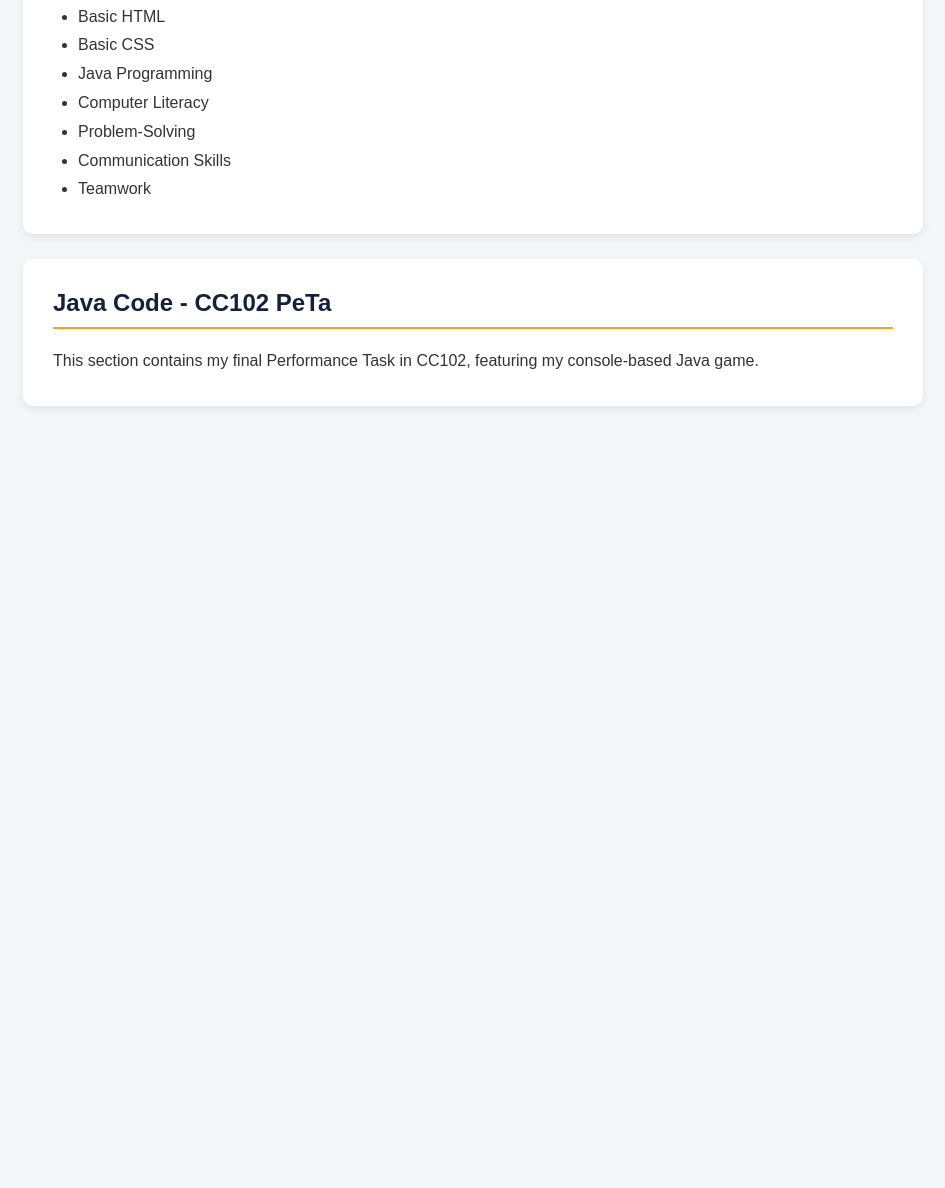
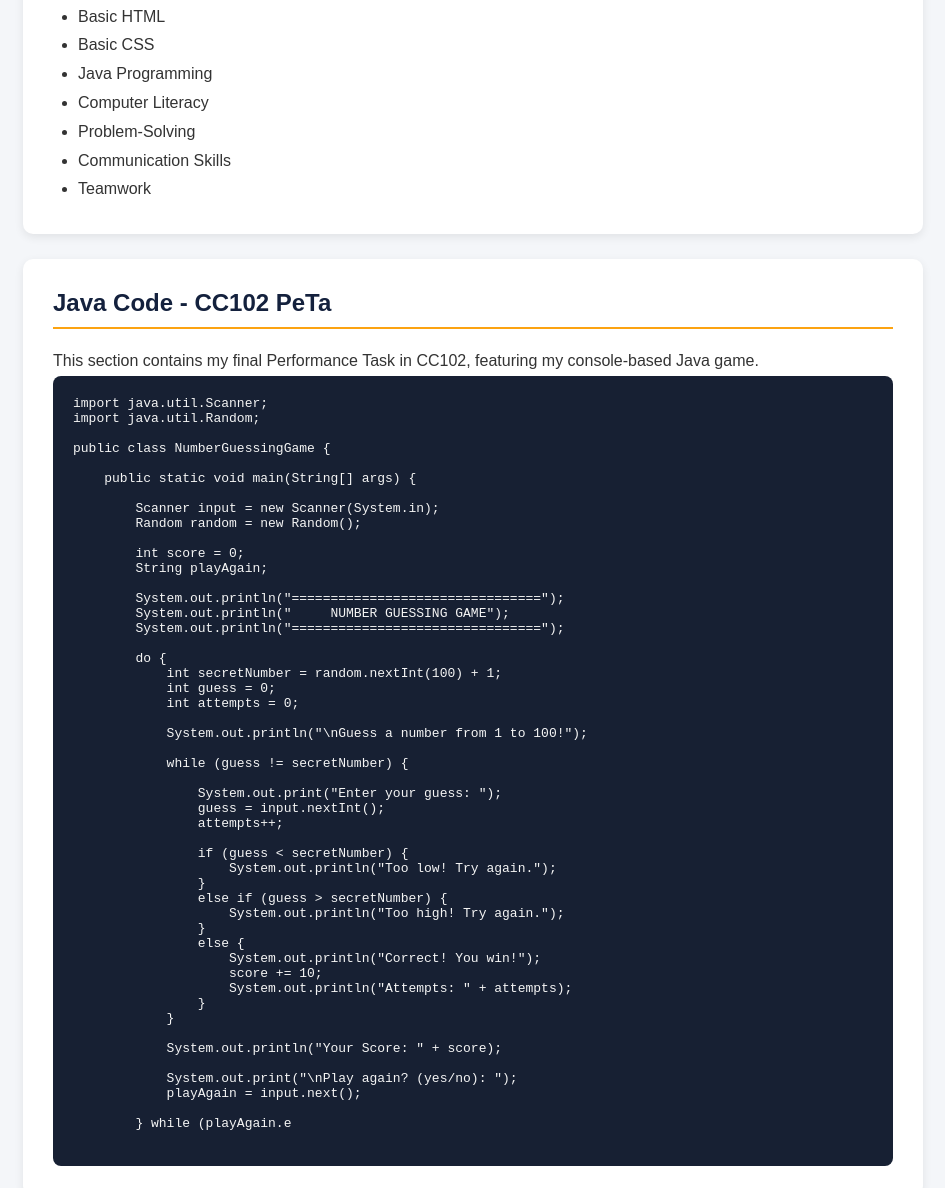
Before and after one commit to dotimasroanie500-sudo/Porfolio-, a plain HTML site: page index.html in a window 1280 px wide. Shown: the part 929-2117 px from the top of the page, without its empty margins (167-1112 px from the left). Before the commit the page ends 1360 px from the top, so only its background shows below. Drawn offline with Linux system fonts and the light colour scheme.

Commit message:
Implement Number Guessing Game in index.html
Added a console-based Number Guessing Game in Java.

```diff
--- a/index.html
+++ b/index.html
@@ -152,3 +152,53 @@
         This section contains my final Performance Task
         in CC102, featuring my console-based Java game.
     </p>
+    <pre>import java.util.Scanner;
+import java.util.Random;
+
+public class NumberGuessingGame {
+
+    public static void main(String[] args) {
+
+        Scanner input = new Scanner(System.in);
+        Random random = new Random();
+
+        int score = 0;
+        String playAgain;
+
+        System.out.println("================================");
+        System.out.println("     NUMBER GUESSING GAME");
+        System.out.println("================================");
+
+        do {
+            int secretNumber = random.nextInt(100) + 1;
+            int guess = 0;
+            int attempts = 0;
+
+            System.out.println("\nGuess a number from 1 to 100!");
+
+            while (guess != secretNumber) {
+
+                System.out.print("Enter your guess: ");
+                guess = input.nextInt();
+                attempts++;
+
+                if (guess < secretNumber) {
+                    System.out.println("Too low! Try again.");
+                }
+                else if (guess > secretNumber) {
+                    System.out.println("Too high! Try again.");
+                }
+                else {
+                    System.out.println("Correct! You win!");
+                    score += 10;
+                    System.out.println("Attempts: " + attempts);
+                }
+            }
+
+            System.out.println("Your Score: " + score);
+
+            System.out.print("\nPlay again? (yes/no): ");
+            playAgain = input.next();
+
+        } while (playAgain.e
+    </pre>
```
